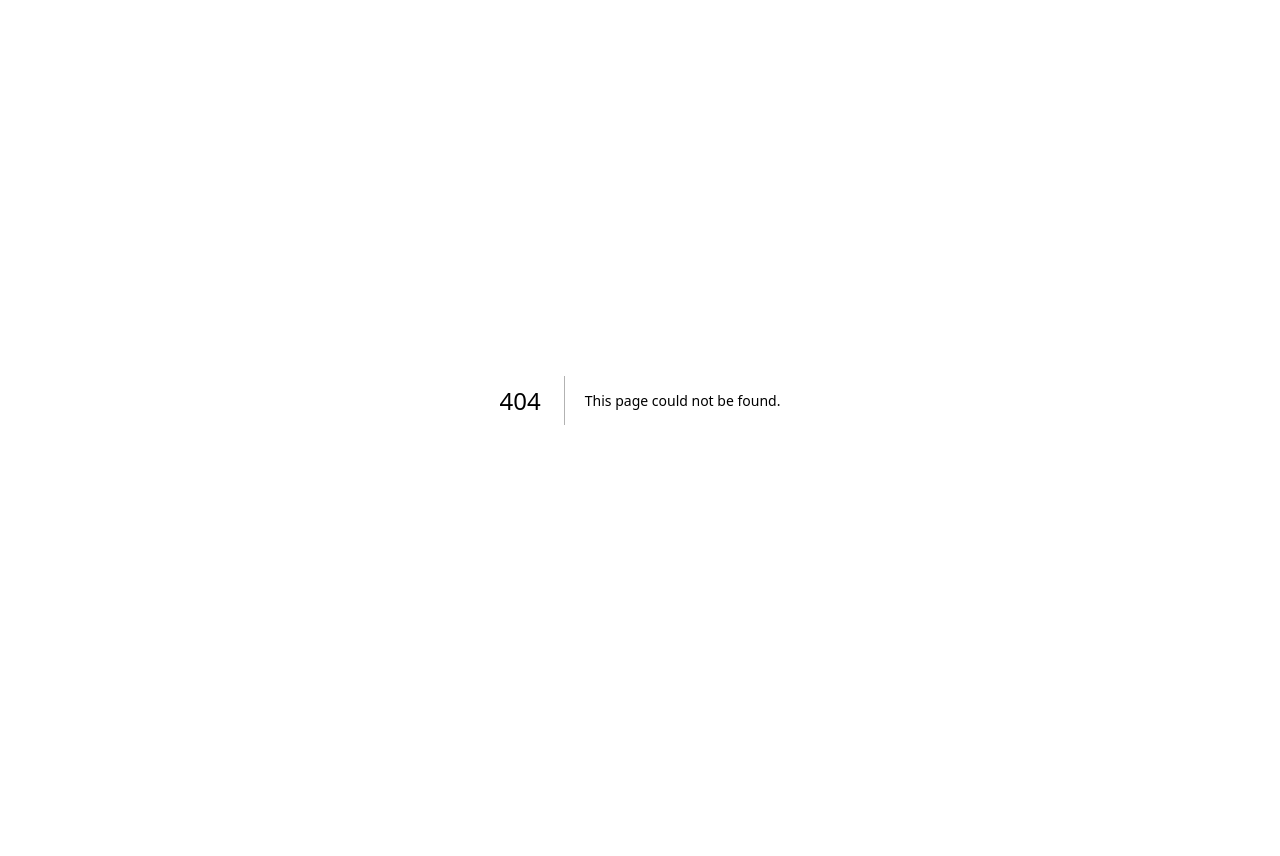
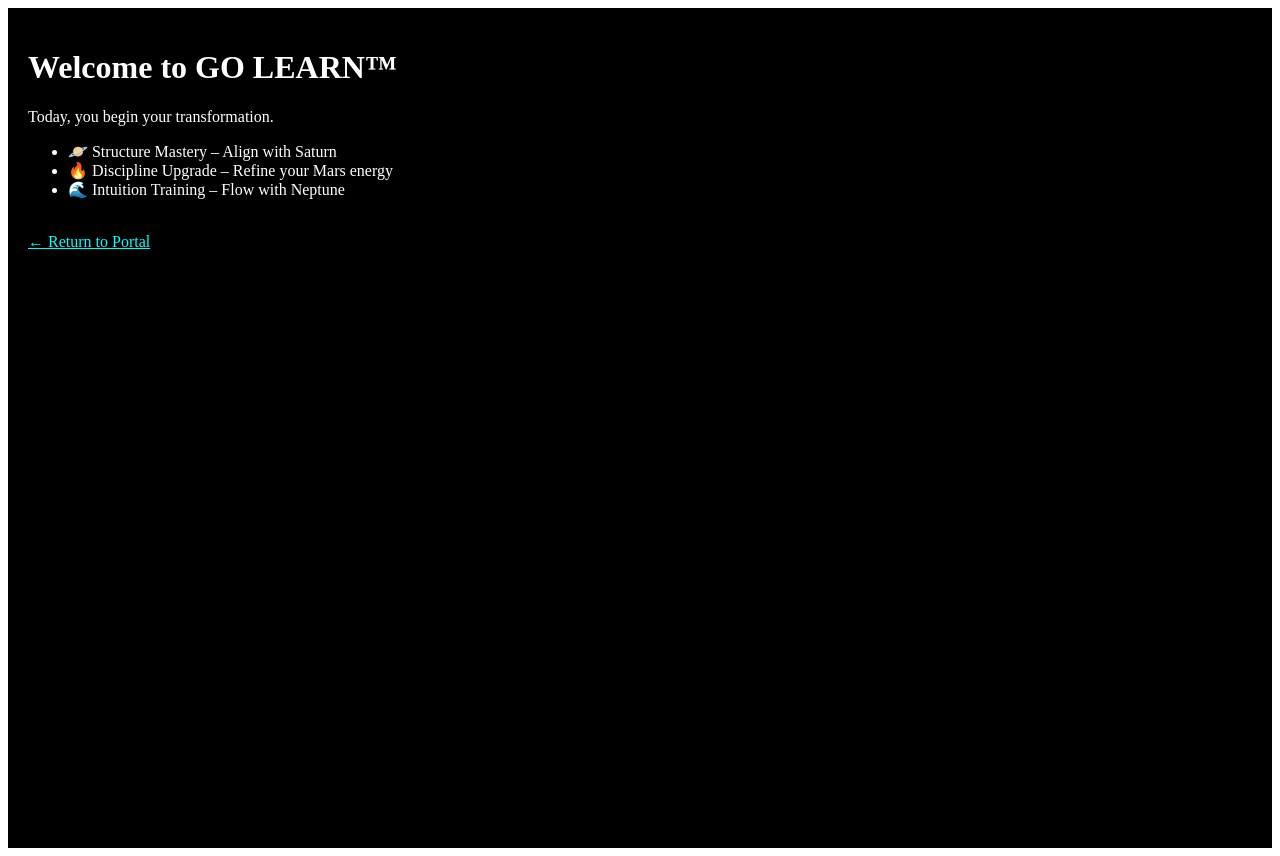
Before and after one commit to Maincooninfinity/go-cosmic-app, a Next.js app: page /learn in a window 1280 px wide. Before the commit this address had no page. Before the commit the page ends 800 px from the top, so only its background shows below. Built offline with nearby package versions, Linux system fonts and the light colour scheme.

Commit message:
Create learn.js

```diff
--- /dev/null
+++ b/pages/learn.js
@@ -0,0 +1,25 @@
+export default function Learn() {
+  return (
+    <div style={{
+      backgroundColor: 'black',
+      color: 'white',
+      padding: '20px',
+      height: '100vh'
+    }}>
+      <h1>Welcome to GO LEARN™</h1>
+      <p>Today, you begin your transformation.</p>
+
+      <ul>
+        <li>🪐 Structure Mastery – Align with Saturn</li>
+        <li>🔥 Discipline Upgrade – Refine your Mars energy</li>
+        <li>🌊 Intuition Training – Flow with Neptune</li>
+      </ul>
+
+      <br />
+
+      <a href="/" style={{ color: '#00ffff' }}>
+        ← Return to Portal
+      </a>
+    </div>
+  );
+}
```
